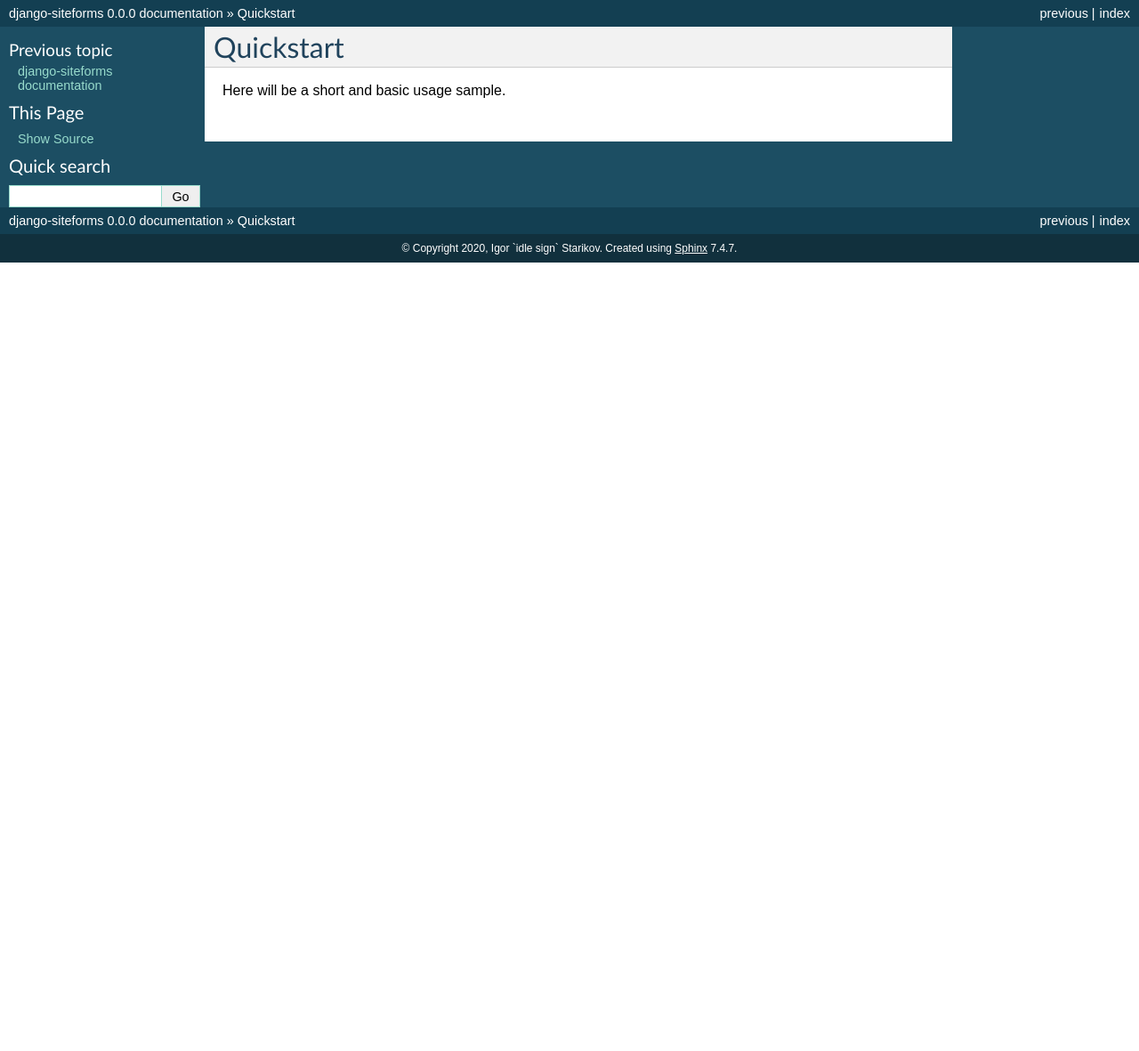
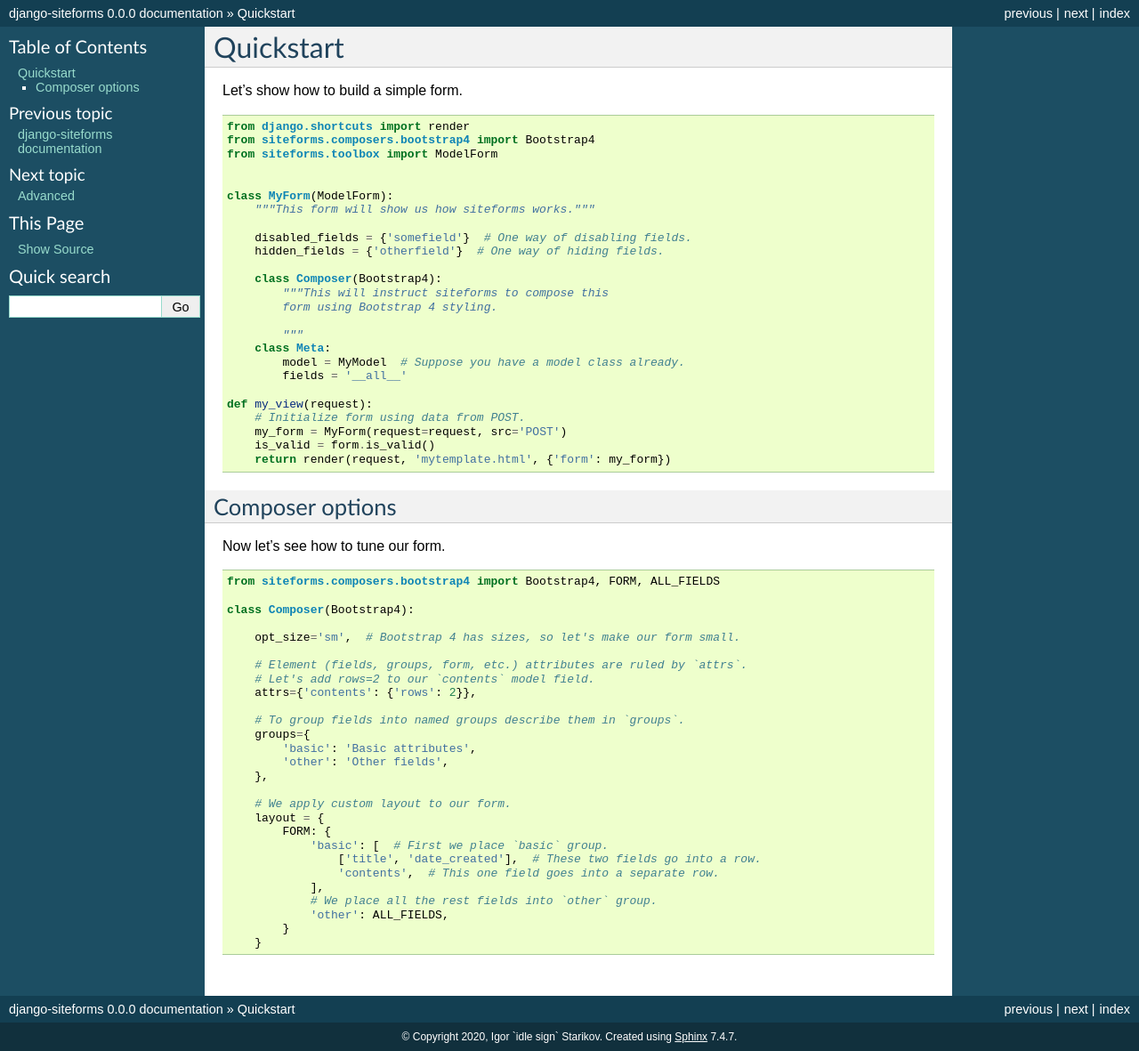
Before and after one commit to idlesign/django-siteforms, a Sphinx documentation site: the page built from docs/source/quickstart.rst, in a window 1280 px wide. Shown: the whole page at 89% size. Built offline with Sphinx 7.4.7, drawn with Linux system fonts in a browser that asks for light colours; before the commit the page ends 900 px from its top, so only the background shows below that.

Commit message:
Documentation improved.

```diff
--- a/README.rst
+++ b/README.rst
@@ -63,7 +60,8 @@ Let's show how to build a simple form.
     class MyForm(ModelForm):
         """This form will show us how siteforms works."""
 
-        disabled_fields = ['somefield']  # One way of disabling fields.
+        disabled_fields = {'somefield'}  # One way of disabling fields.
+        hidden_fields = {'otherfield'}  # One way of hiding fields.
 
         class Composer(Bootstrap4):
             """This will instruct siteforms to compose this
--- a/docs/source/quickstart.rst
+++ b/docs/source/quickstart.rst
@@ -1,4 +1,68 @@
 Quickstart
 ==========
 
-Here will be a short and basic usage sample.
+Let's show how to build a simple form.
+
+.. code-block:: python
+
+    from django.shortcuts import render
+    from siteforms.composers.bootstrap4 import Bootstrap4
+    from siteforms.toolbox import ModelForm
+
+
+    class MyForm(ModelForm):
+        """This form will show us how siteforms works."""
+
+        disabled_fields = {'somefield'}  # One way of disabling fields.
+        hidden_fields = {'otherfield'}  # One way of hiding fields.
+
+        class Composer(Bootstrap4):
+            """This will instruct siteforms to compose this
+            form using Bootstrap 4 styling.
+
+            """
+        class Meta:
+            model = MyModel  # Suppose you have a model class already.
+            fields = '__all__'
+
+    def my_view(request):
+        # Initialize form using data from POST.
+        my_form = MyForm(request=request, src='POST')
+        is_valid = form.is_valid()
+        return render(request, 'mytemplate.html', {'form': my_form})
+
+
+Composer options
+~~~~~~~~~~~~~~~~
+
+Now let's see how to tune our form.
+
+.. code-block:: python
+
+    from siteforms.composers.bootstrap4 import Bootstrap4, FORM, ALL_FIELDS
+
+    class Composer(Bootstrap4):
+
+        opt_size='sm',  # Bootstrap 4 has sizes, so let's make our form small.
+
+        # Element (fields, groups, form, etc.) attributes are ruled by `attrs`.
+        # Let's add rows=2 to our `contents` model field.
+        attrs={'contents': {'rows': 2}},
+
+        # To group fields into named groups describe them in `groups`.
+        groups={
+            'basic': 'Basic attributes',
+            'other': 'Other fields',
+        },
+
+        # We apply custom layout to our form.
+        layout = {
+            FORM: {
+                'basic': [  # First we place `basic` group.
+                    ['title', 'date_created'],  # These two fields go into a row.
+                    'contents',  # This one field goes into a separate row.
+                ],
+                # We place all the rest fields into `other` group.
+                'other': ALL_FIELDS,
+            }
+        }
```
Also changed, not shown: other parts of README.rst (+0 -3 lines), docs/source/advanced.rst (added, +63 -0 lines), docs/source/bs4.rst (added, +39 -0 lines), docs/source/index.rst (+15 -1 lines), 2 other files.
